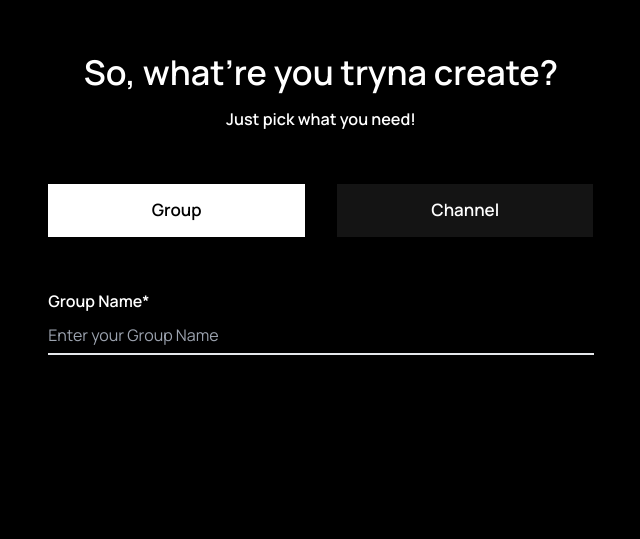
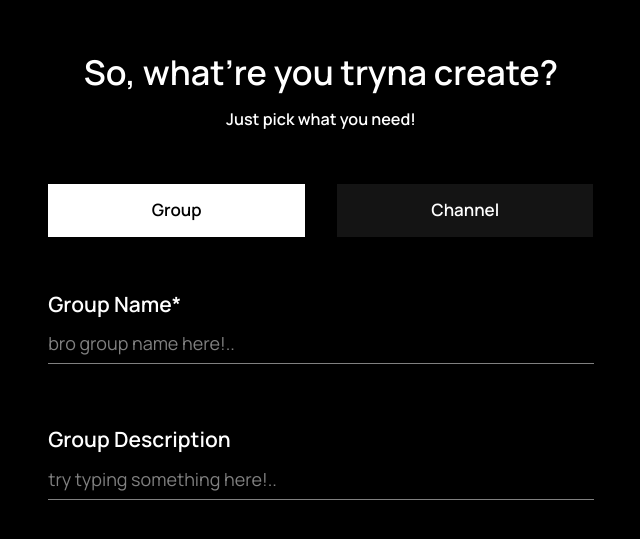
Before and after one commit to ABHAY-100/evnt, a Next.js app: page /dashboard in a window 1280 px wide. Shown: the part 203-742 px from the top of the page, without its empty margins (319-959 px from the left). Built offline with nearby package versions, Linux system fonts and the light colour scheme.

Commit message:
fix lv issues

```diff
--- a/app/dashboard/page.tsx
+++ b/app/dashboard/page.tsx
@@ -20,7 +20,10 @@ const page = () => {
           <Button text="Channel" variant="dark" />
         </div>
 
-        <Inputfield />
+        <div className="gap-[60px] flex flex-col">
+          <Inputfield text="Group Name*" placeholder="bro group name here!.." />
+          <Inputfield text="Group  Description" placeholder="try typing something here!.." />
+        </div>
       </div>
     </div>
   );
--- a/components/Inputfield.tsx
+++ b/components/Inputfield.tsx
@@ -1,12 +1,20 @@
 import React from 'react'
 
-const Inputfield = () => {
+interface InputfieldProps {
+  text: string;
+  placeholder: string;
+}
+
+const Inputfield: React.FC<InputfieldProps> = ({ text, placeholder }) => {
   return (
-    <div>
-        <p className='text-white font-semibold pb-[10px]'>Group Name*</p>
-        <input className='bg-transparent outline-none border-b-2 w-full pb-[6px]' placeholder="Enter your Group Name" />
+    <div className='flex flex-col gap-[10px]'>
+      <label className='text-white text-[21px] font-semibold'>{text}</label>
+      <input
+        className='bg-transparent placeholder-white/[.5] text-[18px] outline-none border-b-[1.69px] w-full pb-[6px] text-white/[.8] border-white/[.5] focus:border-white/[.8]'
+        placeholder={placeholder}
+      />
     </div>
   )
 }
 
-export default Inputfield
+export default Inputfield;
```
